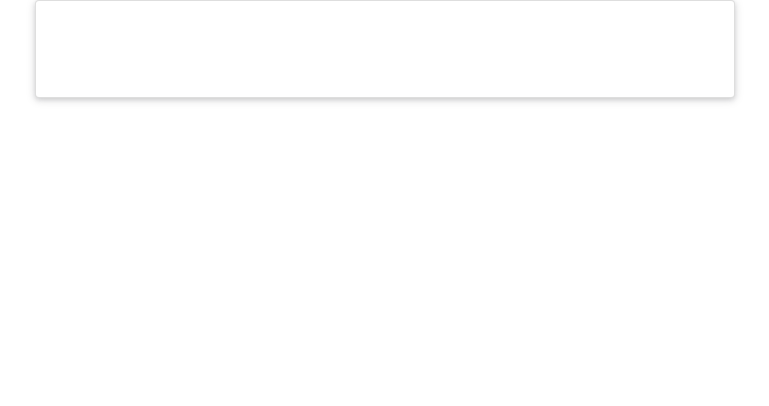
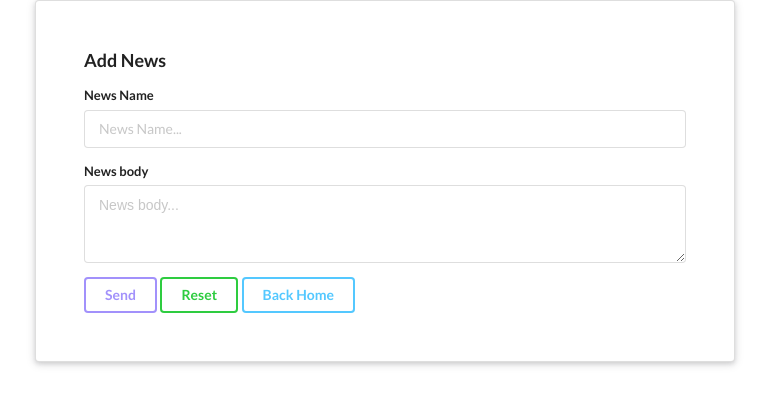
Before and after one commit to BahramIsmayilov/react-redux-crud-new-comment, a React (Create React App) app: page /add-news in a window 1280 px wide. Shown: the top 406 px of the page, without its empty margins (255-1024 px from the left). Built offline with nearby package versions, Linux system fonts and the light colour scheme.

Commit message:
add new news form component

```diff
--- a/src/App.js
+++ b/src/App.js
@@ -1,6 +1,7 @@
 import NewsListContainer from './components/NewsListContainer';
 import { BrowserRouter as Router, Route } from 'react-router-dom';
 import SingleNews from './components/SingleNews';
+import AddNews from './components/AddNews';
 
 function App() {
 	return (
@@ -8,6 +9,7 @@ function App() {
 			<div className='ui raised very padded text container segment'>
 				<Route path='/' exact component={NewsListContainer} />
 				<Route path='/posts/:id' component={SingleNews} />
+				<Route path='/add-news' component={AddNews} />
 			</div>
 		</Router>
 	);
--- /dev/null
+++ b/src/api.js
@@ -0,0 +1,7 @@
+import axios from 'axios';
+
+export const api = () => {
+	return axios.create({
+		baseURL: 'https://react-yazi-yorum.herokuapp.com',
+	});
+};
--- a/src/components/AddNewComment.js
+++ b/src/components/AddNewComment.js
@@ -1,5 +1,6 @@
 import React, { useState } from 'react';
-import axios from 'axios';
+import { api } from '../api';
+import { Link } from 'react-router-dom';
 
 const INITIAL_NEW_COMMENT_VALUE = {
 	display_name: '',
@@ -12,8 +13,8 @@ const AddNewComment = (props) => {
 
 	const hansleAddComment = (e) => {
 		e.preventDefault();
-		axios
-			.post(`https://react-yazi-yorum.herokuapp.com/posts/${props.id}/comments`, newComment)
+		api()
+			.post(`/posts/${props.id}/comments`, newComment)
 			.then((response) => {
 				props.setCommentsData([...props.commentsData, response.data]);
 				setNewComment(INITIAL_NEW_COMMENT_VALUE);
@@ -29,7 +30,8 @@ const AddNewComment = (props) => {
 		<>
 			<h3>Add New Comment</h3>
 			<form className='ui form' onSubmit={hansleAddComment}>
-				<div className='ui mini icon input field'>
+				<div className='field'>
+					<label>Comment Name</label>
 					<input
 						name='display_name'
 						type='text'
@@ -38,6 +40,8 @@ const AddNewComment = (props) => {
 						onChange={handleChange}
 					/>
 				</div>
+				<div className='field'>
+					<label>Comment Message</label>
 					<textarea
 						name='body'
 						placeholder='add comment message...'
@@ -45,10 +49,16 @@ const AddNewComment = (props) => {
 						value={newComment.body}
 						onChange={handleChange}
 						className='field'
-				></textarea>
+					/>
+				</div>
 				<button type='submit' className='ui inverted violet button'>
 					Send
 				</button>
+				<Link to='/'>
+					<button type='submit' className='ui inverted primary button'>
+						Back Home
+					</button>
+				</Link>
 			</form>
 		</>
 	);
--- /dev/null
+++ b/src/components/AddNews.js
@@ -0,0 +1,62 @@
+import { api } from '../api';
+import React, { useState } from 'react';
+import { Link } from 'react-router-dom';
+
+const INITIAL_NEWS_VALUE = {
+	title: '',
+	content: '',
+};
+
+const AddNews = (props) => {
+	const [news, setNews] = useState(INITIAL_NEWS_VALUE);
+	console.log(props);
+	const handleChange = (e) => {
+		setNews({ ...news, [e.target.name]: e.target.value });
+	};
+
+	const handleClick = () => {
+		api()
+			.post('/posts', news)
+			.then((response) => props.history.push('/'))
+			.catch((error) => console.log(error));
+	};
+
+	return (
+		<>
+			<div className='ui form'>
+				<h3>Add News</h3>
+				<div className='field'>
+					<label>News Name</label>
+					<input
+						type='text'
+						name='title'
+						value={news.title}
+						onChange={handleChange}
+						placeholder='News Name...'
+					/>
+				</div>
+				<div className='field'>
+					<label>News body</label>
+					<textarea
+						name='content'
+						value={news.content}
+						onChange={handleChange}
+						placeholder='News body...'
+						rows='3'
+					></textarea>
+				</div>
+				<button className='ui inverted violet button' onClick={handleClick}>
+					Send
+				</button>
+				<button className='ui inverted green button' onClick={() => setNews(INITIAL_NEWS_VALUE)}>
+					Reset
+				</button>
+				<Link to='/'>
+					<button className='ui inverted primary button'>Back Home</button>
+				</Link>
+			</div>
+		</>
+	);
+};
+
+export default AddNews;
--- a/src/components/AllCommentsList.js
+++ b/src/components/AllCommentsList.js
@@ -1,4 +1,4 @@
-import axios from 'axios';
+import { api } from '../api';
 import React, { useEffect, useState } from 'react';
 import AddNewComment from './AddNewComment';
 
@@ -6,8 +6,8 @@ const AllCommentsList = (props) => {
 	const [commentsData, setCommentsData] = useState([]);
 
 	useEffect(() => {
-		axios
-			.get(`https://react-yazi-yorum.herokuapp.com/posts/${props.id}/comments`)
+		api()
+			.get(`/posts/${props.id}/comments`)
 			.then((response) => setCommentsData(response.data))
 			.catch((error) => console.log(error));
 	}, [props.id]);
--- a/src/components/NewsList.js
+++ b/src/components/NewsList.js
@@ -7,7 +7,7 @@ const NewsList = (props) => {
 			<i className='newspaper alternate outline icon'></i>
 			<div className='content'>
 				<Link to={`/posts/${props.newsData.id}`} className='header'>
-					{props.newsData.content}
+					{props.newsData.title}
 				</Link>
 				<div className='description'>{props.newsData.created_at}</div>
 			</div>
--- a/src/components/NewsListContainer.js
+++ b/src/components/NewsListContainer.js
@@ -1,14 +1,15 @@
 import React from 'react';
 import NewsList from './NewsList';
-import axios from 'axios';
+import { api } from '../api';
 import { useEffect, useState } from 'react';
+import { Link } from 'react-router-dom';
 
 const NewsListContainer = (props) => {
 	const [allNews, serAllNews] = useState([]);
 
 	useEffect(() => {
-		axios
-			.get('https://react-yazi-yorum.herokuapp.com/posts')
+		api()
+			.get('/posts')
 			.then((response) => {
 				serAllNews(response.data);
 			})
@@ -17,6 +18,11 @@ const NewsListContainer = (props) => {
 
 	return (
 		<div className='ui relaxed divided list'>
+			<div className='ui segment'>
+				<Link to='/add-news'>
+					<button className='ui inverted primary button'>Add News</button>
+				</Link>
+			</div>
 			{allNews && allNews.map((item) => <NewsList newsData={item} key={item.id} />)}
 		</div>
 	);
--- a/src/components/SingleNews.js
+++ b/src/components/SingleNews.js
@@ -1,4 +1,4 @@
-import axios from 'axios';
+import { api } from '../api';
 import React, { useEffect, useState } from 'react';
 import AllCommentsList from './AllCommentsList';
 
@@ -7,8 +7,8 @@ const SingleNews = (props) => {
 	const { id } = props.match.params;
 
 	useEffect(() => {
-		axios
-			.get(`https://react-yazi-yorum.herokuapp.com/posts/${id}`)
+		api()
+			.get(`/posts/${id}`)
 			.then((response) => {
 				setActiveNewsData(response.data);
 			})
```
Also changed, not shown: 1 other file (tests, documents, lock files or other folders). Lines whose indentation alone changed are shown as unchanged.
